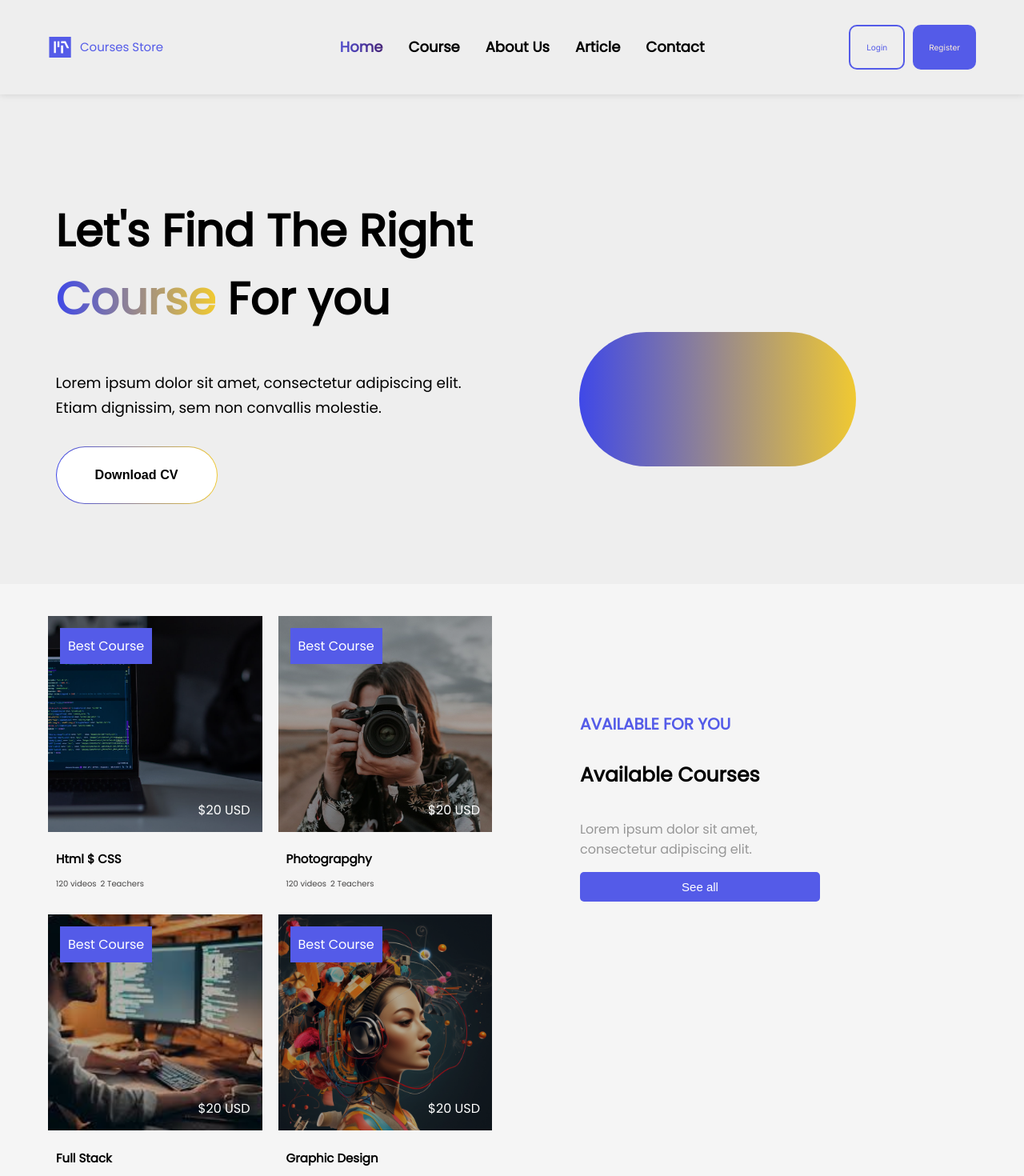
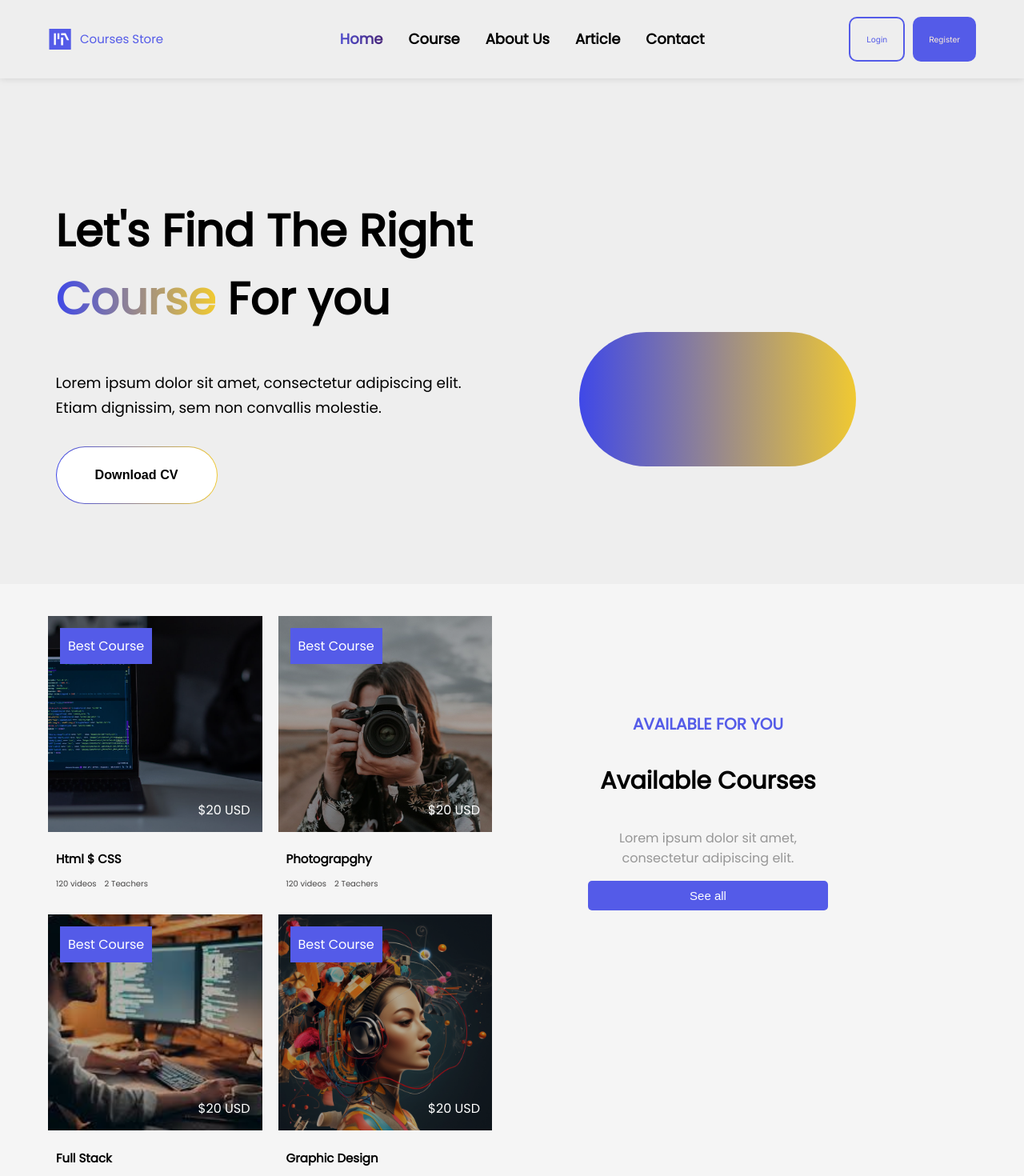
Before and after one commit to shahdKhawaldeh1/Courses-Store, a React (Create React App) app: page / in a window 1280 px wide. Shown: the top 1470 px of the page at 80% size. Built offline with nearby package versions, Linux system fonts and the light colour scheme; a web font is replaced by a local one.

Commit message:
first commit

```diff
--- a/src/components/Home/styles.css
+++ b/src/components/Home/styles.css
@@ -85,7 +85,7 @@ gap:20px;
 }
 .course-details .row:last-of-type{
   justify-content: flex-start;
-  gap:5px;
+  gap:10px;
   color:#969696;
 
 
@@ -99,11 +99,12 @@ gap:20px;
 }
 .course-description {
   display: flex;
-  margin-left: 90px;
+  margin-left: 100px;
   flex-direction: column;
   flex-wrap: wrap;
   margin-top: 100px;
   width:300px;
+  text-align: center;
 }
 
 .course-description p:nth-child(1) {
@@ -117,7 +118,7 @@ gap:20px;
 .course-description h2 {
   color: #000000; /* Adjust color for better readability */
   margin-bottom: 20px;
-  font-size: 25px;
+  font-size: 30px;
 }
 .course-description p:last-of-type{
   color: #969696;
--- a/src/components/Navbar/styles.css
+++ b/src/components/Navbar/styles.css
@@ -14,7 +14,7 @@ ul{
   top:0;
   z-index: 9;
   box-shadow: 0px 1.647px 8.237px 0px rgba(0, 0, 0, 0.10);
-  padding: 20px 0;
+  padding: 10px 0;
 
 
  }
@@ -97,7 +97,7 @@ gap:10px;
 .login{
   color:#545BE8;
   border: 2px solid #545BE8;
-  padding:20px;
+  padding: 20px 20px;
   border-radius: 10px;
 font-family: 'Inter',sans-serif;
 display: flex;
@@ -108,7 +108,7 @@ display: flex;
 .register{
   background-color: #545BE8;
   color:antiquewhite;
-  padding:20px;
+  padding:20px 20px;
   border-radius: 10px;
   font-family: 'Inter',sans-serif;
   display: flex;
```
